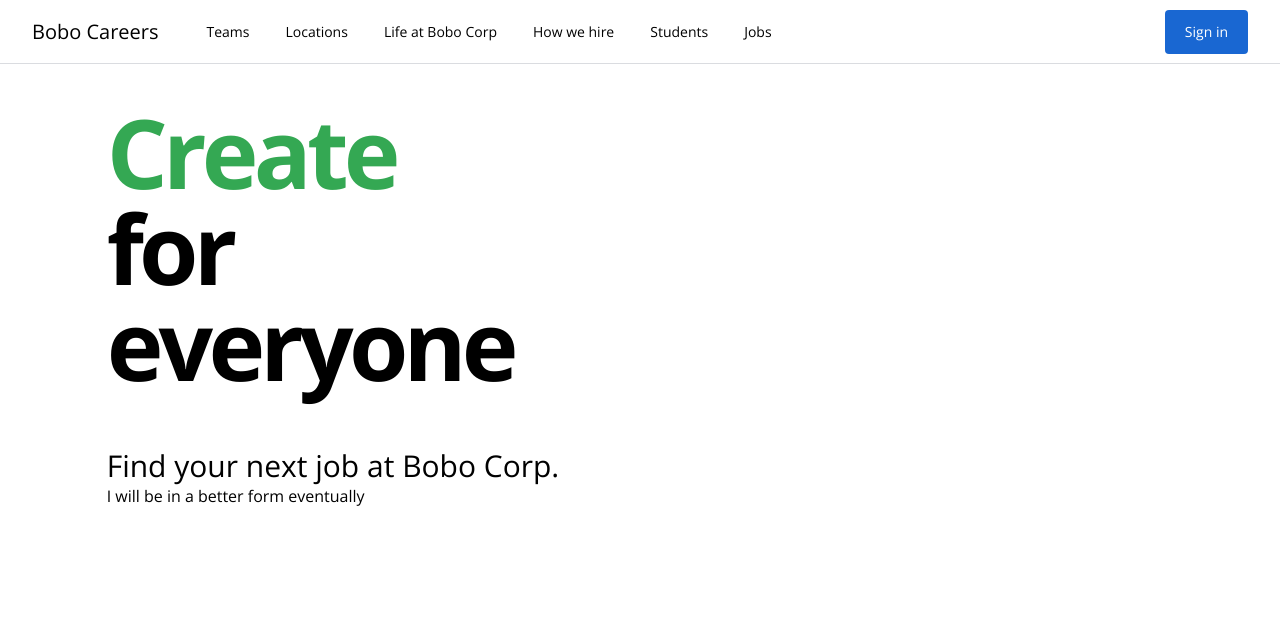
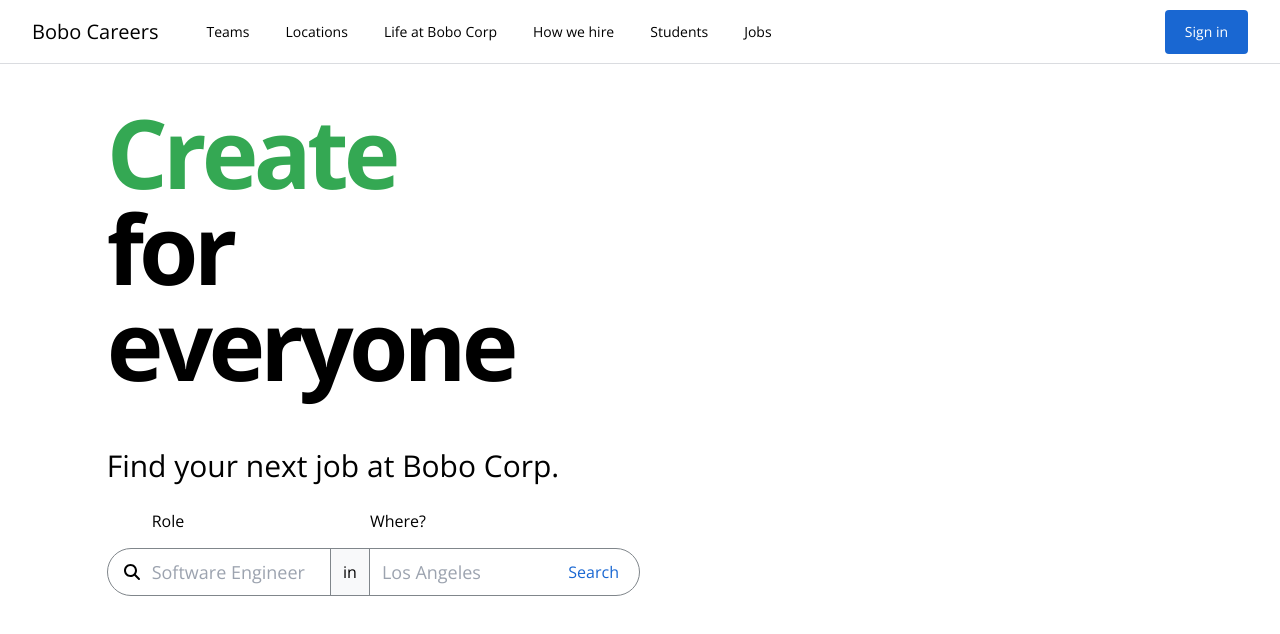
Before and after one commit to theopauw/vue-masterclass-jobsearch, a Vue app: page / in a window 1280 px wide. Shown: the top 634 px of the page. Built offline with nearby package versions, Linux system fonts and the light colour scheme.

Commit message:
styling to improve search button

```diff
--- a/src/components/ActionButton.vue
+++ b/src/components/ActionButton.vue
@@ -31,11 +31,11 @@
 
 <style scoped>
 button {
-  @apply rounded px-5 py-3 font-medium;
+  @apply px-5 py-3 font-medium;
 }
 
 .primary {
-  @apply border-0 bg-brand-blue-1 text-white hover:shadow-blue;
+  @apply rounded bg-brand-blue-1 text-white hover:shadow-blue;
 }
 
 .secondary {
--- a/src/components/JobSearchForm.vue
+++ b/src/components/JobSearchForm.vue
@@ -1,9 +1,36 @@
 <template>
-  <form action="">I will be in a better form eventually</form>
+  <form class="flex h-12 w-full items-center rounded-3xl border border-solid border-brand-gray-3">
+    <font-awesome-icon :icon="['fas', 'search']" class="ml-4 mr-3" />
+    <div class="flex h-full flex-1 flex-nowrap text-base font-light">
+      <div class="relative flex h-full flex-1 items-center pr-3">
+        <label class="absolute -top-10 left-0">Role</label>
+        <input
+          type="text"
+          placeholder="Software Engineer"
+          class="w-full text-lg font-normal focus:outline-none"
+        />
+      </div>
+      <span class="flex items-center h-full border-l border-r border-brand-gray-3 bg-brand-gray-2 px-3">
+        in
+      </span>
+      <div class="relative flex h-full flex-1 items-center pl-3">
+        <label class="absolute -top-10 left-0">Where?</label>
+        <input
+          type="text"
+          placeholder="Los Angeles"
+          class="w-full text-lg font-normal focus:outline-none"
+        />
+      </div>
+    </div>
+    <action-button text="Search" type="secondary" class="rounded-r-3xl"/>
+  </form>
 </template>
 
 <script>
-  export default{
-    name: "JobSearchForm",
-  }
+import ActionButton from "./ActionButton.vue";
+
+export default {
+  name: "JobSearchForm",
+  components: { ActionButton },
+};
 </script>
--- a/src/components/TheHeadline.vue
+++ b/src/components/TheHeadline.vue
@@ -1,5 +1,5 @@
 <template>
-  <section>
+  <section class="mb-16">
     <h1 class="mb-14 text-8xl font-bold tracking-tighter">
       <span :class="actionClasses">{{ action }}</span>
       <br />
```
